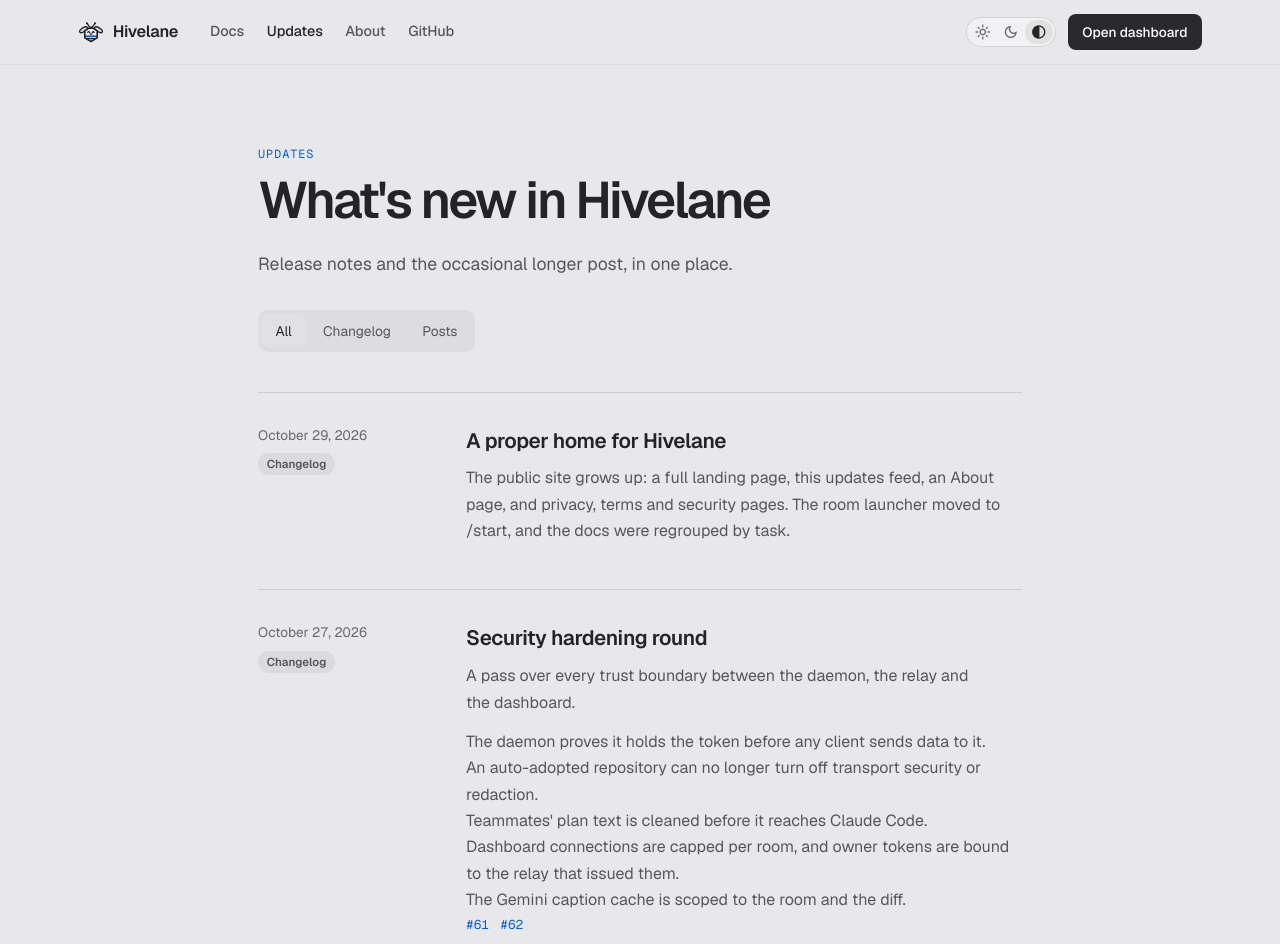
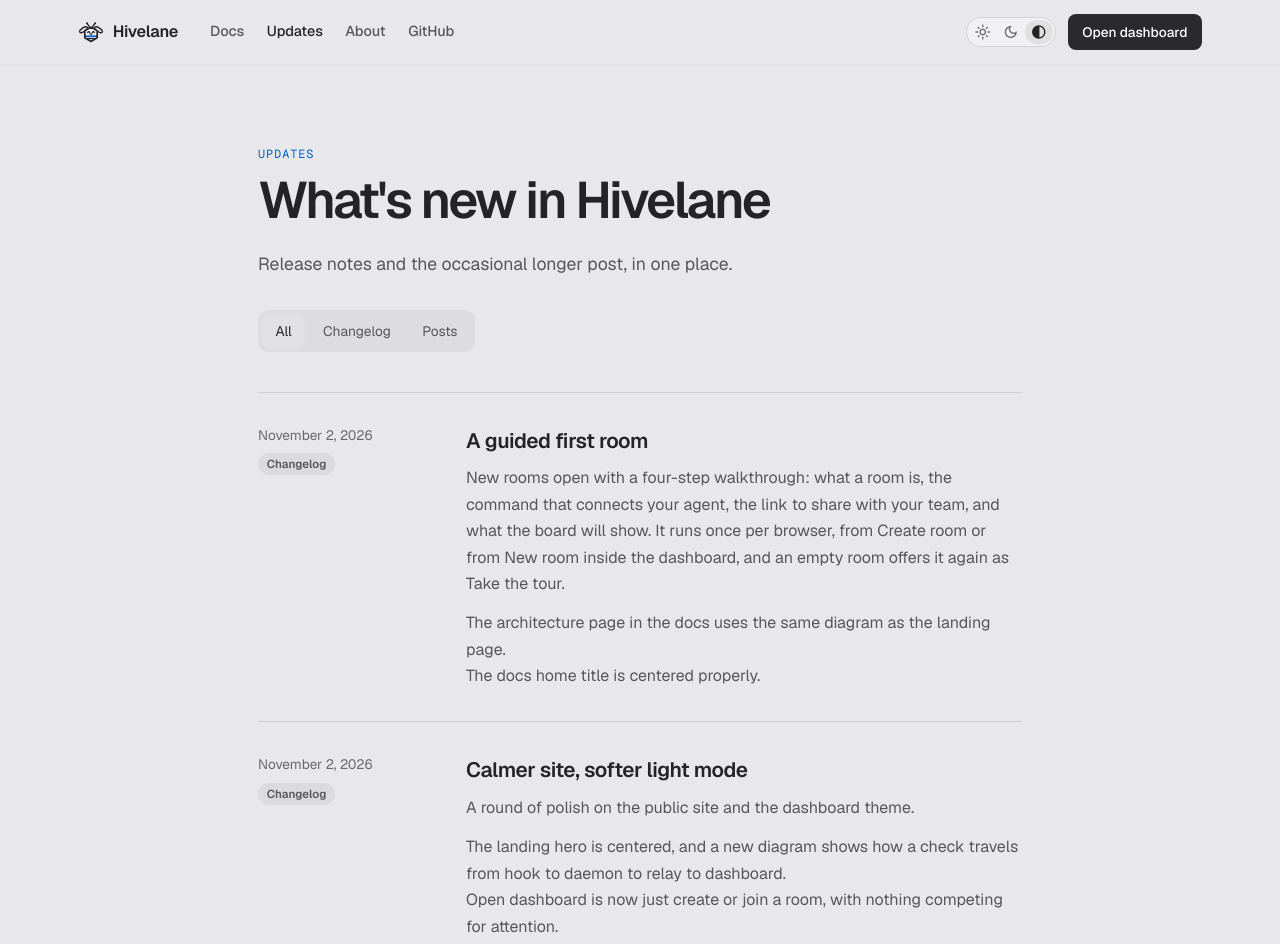
Before and after one commit to AdrianShah/Hivelane, a React (Vite) app in the folder frontend/: page /updates in a window 1280 px wide. Shown: the top 944 px of the page. Built offline with nearby package versions, Linux system fonts and the light colour scheme; no server answers.

Commit message:
Add the site polish and first-room tour to the changelog

```diff
--- a/frontend/src/site/updates.ts
+++ b/frontend/src/site/updates.ts
@@ -16,6 +16,32 @@ export interface Update {
 }
 
 export const UPDATES: Update[] = [
+  {
+    slug: 'first-room-tour',
+    date: '2026-11-02',
+    kind: 'changelog',
+    title: 'A guided first room',
+    summary:
+      'New rooms open with a four-step walkthrough: what a room is, the command that connects your agent, the link to share with your team, and what the board will show. It runs once per browser, from Create room or from New room inside the dashboard, and an empty room offers it again as Take the tour.',
+    items: [
+      'The architecture page in the docs uses the same diagram as the landing page.',
+      'The docs home title is centered properly.',
+    ],
+  },
+  {
+    slug: 'site-polish',
+    date: '2026-11-02',
+    kind: 'changelog',
+    title: 'Calmer site, softer light mode',
+    summary: 'A round of polish on the public site and the dashboard theme.',
+    items: [
+      'The landing hero is centered, and a new diagram shows how a check travels from hook to daemon to relay to dashboard.',
+      'Open dashboard is now just create or join a room, with nothing competing for attention.',
+      'Light mode uses off-white surfaces and a dimmer page, in the dashboard and the docs.',
+      'Dependency updates: FastAPI 0.162, Astro 7.4.4, Starlight 0.42.8, react-router 7.18.5 and more.',
+    ],
+    prs: [60, 64, 65, 66, 67, 68, 70],
+  },
   {
     slug: 'new-site',
     date: '2026-10-29',
```
